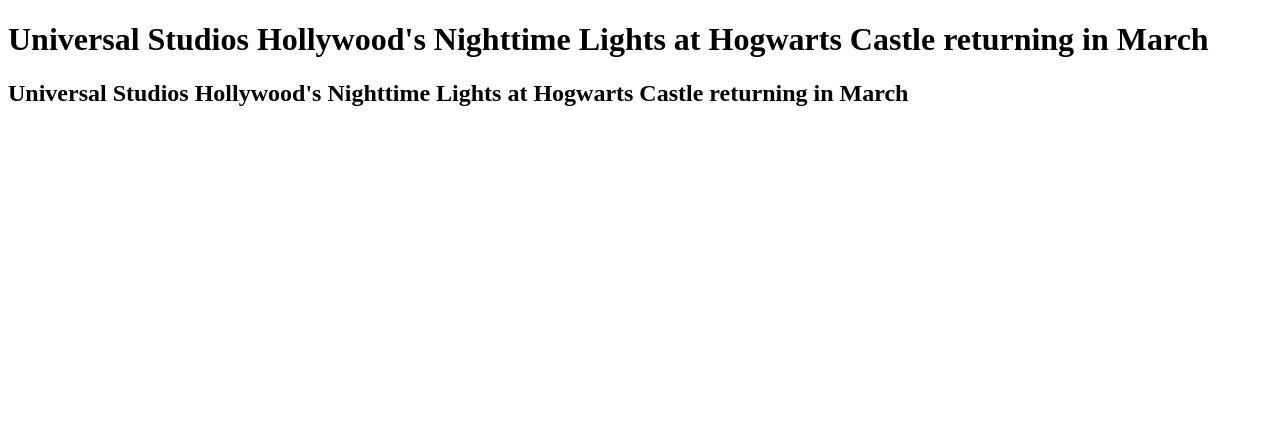
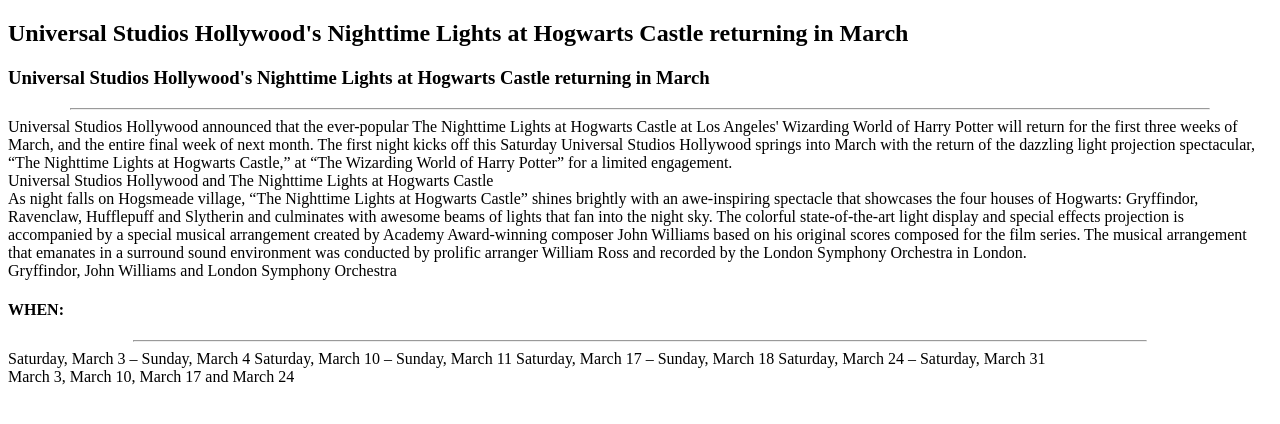
Before and after one commit to ba-ahmedsatti/Exercises, a plain HTML site: page index3.html in a window 1280 px wide. Drawn offline with Linux system fonts and the light colour scheme.

Commit message:
completed Exercise no3

```diff
--- a/index3.html
+++ b/index3.html
@@ -1,14 +1,69 @@
 <!DOCTYPE html>
 <html lang="en">
 <head>
+    <article>
+    <h2>
+    Universal Studios Hollywood's
+    Nighttime Lights at Hogwarts Castle returning in March
+    </h2>
 </head>
 <body>
-    <h1>
-        Universal Studios Hollywood's
-        Nighttime Lights at Hogwarts Castle returning in March
-    </h1>
-    <h2>Universal Studios Hollywood's Nighttime Lights
-        at Hogwarts Castle returning in March
-    </h2>
+
+    <h3>
+    Universal Studios Hollywood's Nighttime Lights
+    at Hogwarts Castle returning in March
+    </h3>
+
+    <hr width='90%'>
+
+    <div>
+    Universal Studios Hollywood announced that the ever-popular The Nighttime Lights at Hogwarts Castle at Los Angeles' Wizarding World of Harry Potter will return for the first three weeks of March, and the entire final week of next month. The first night kicks off this Saturday
+    Universal Studios Hollywood springs into March with the return of the dazzling light projection spectacular, “The Nighttime Lights at Hogwarts Castle,” at “The Wizarding World of Harry Potter” for a limited engagement.
+    </div>
+
+    <span>
+    Universal Studios Hollywood and The Nighttime Lights at Hogwarts Castle
+    </span>
+
+    <br>
+
+    <div>
+    As night falls on Hogsmeade village, “The Nighttime Lights at Hogwarts Castle” shines brightly with
+    an awe-inspiring spectacle that showcases the four houses of Hogwarts: Gryffindor, Ravenclaw,
+    Hufflepuff and Slytherin and culminates with awesome beams of lights that fan into the night sky.
+    The colorful state-of-the-art light display and special effects projection is accompanied by
+    a special musical arrangement created by Academy Award-winning composer John Williams
+    based on his original scores composed for the film series. The musical arrangement that emanates in a surround sound
+    environment was conducted by prolific arranger William Ross and recorded by the London Symphony Orchestra in London.
+    </div>
+
+    <span>
+    Gryffindor, John Williams and London Symphony Orchestra
+    </span>
+
+    <br>
+
+    <h4>WHEN:</h4>
+
+    <hr width='80%'>
+
+    <div>
+    Saturday, March 3 – Sunday, March 4
+    Saturday, March 10 – Sunday, March 11
+    Saturday, March 17 – Sunday, March 18
+    Saturday, March 24 – Saturday, March 31
+    </div>
+
+    <span>
+    March 3, March 10, March 17 and March 24
+    </span>
+
+
+
+
+
+
+
 </body>
+</article>
 </html>
```
